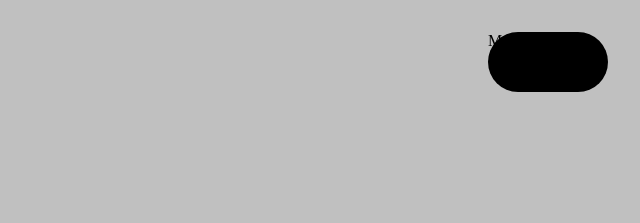
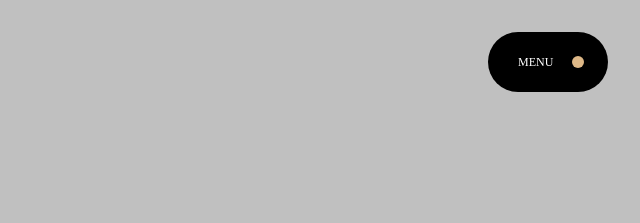
Before and after one commit to SimoLomba53/mynewportfolio, a website: page index.html in a window 1280 px wide. Shown: the top 223 px of the page, 640-1280 px from the left. Drawn offline with nearby package versions, Linux system fonts and the light colour scheme.

Commit message:
MENU CIRCLE HOVER

```diff
--- a/style.css
+++ b/style.css
@@ -52,3 +52,55 @@ body,html{
     cursor: pointer;
     z-index: 2;
 }
+
+.menu-toggle.opened{
+    width: 60px;
+}
+
+.menu-copy{
+    position: absolute;
+    top: 50%;
+    left: 30px;
+    transform: translateY(-50%);
+    color: white;
+    transition:left 0.5s cubic-bezier(0.075, 0.82, 0.165, 1);
+    z-index: 1;
+}
+
+.menu-copy p{
+    text-transform: uppercase;
+    font-weight: 500;
+    font-size: 12px;
+    margin: 0;
+    padding: 0;
+}
+
+.menu-toggle:hover .menu-copy{
+   left: 20px;
+}
+
+.menu-toggle.opened .menu-copy{
+    opacity: 0;
+}
+
+.menu-toggle-icon{
+    position: absolute;
+    right: 0;
+    width: 60px;
+    height: 60px;
+    border-radius: 100%;
+    clip-path: circle(10% at 50% 50%);
+    background-color: burlywood;
+    transition: all 0.5s cubic-bezier(0.075, 0.82, 0.165, 1);
+    z-index: 10;
+    overflow: hidden;
+}
+
+.menu-toggle:hover .menu-toggle-icon{
+    clip-path: circle(35% at 50% 50%);
+}
+
+.menu.toggle.opened .menu-toggle-icon{
+    clip-path: circle(50% at 50% 50%);
+    transform: scale(1.125);
+}
```
